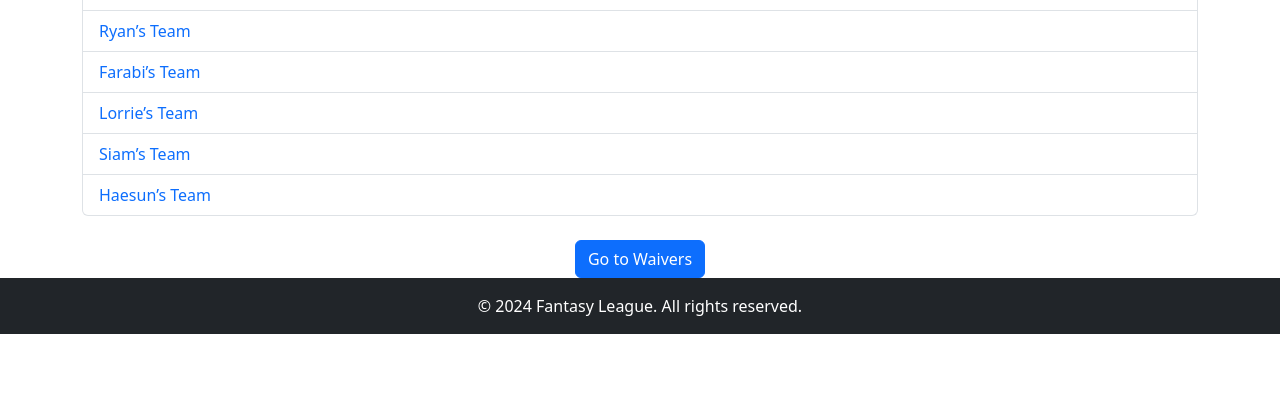
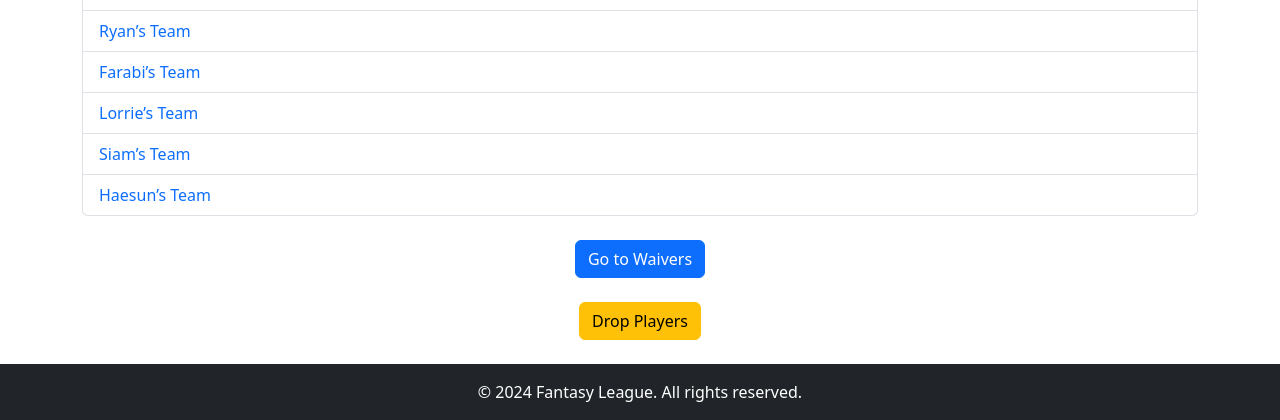
Before and after one commit to jonasdao808/fantasy_league, a Flask app: template templates/league.html in a window 1280 px wide. Shown: the part 445-865 px from the top of the page. Before the commit the page ends 779 px from the top, so only its background shows below. Run offline with Flask 3, Linux system fonts and the light colour scheme; the template is opened without the code that fills it: values that come from a table or form of the project are taken from there, others are empty; data comes from the database, SQL or seed files in the repository; parts of the project's set-up code (start-up, migrations or seed data) failed here and were passed over.

Commit message:
Update league.html
added drop button

```diff
--- a/templates/league.html
+++ b/templates/league.html
@@ -61,6 +61,12 @@
         <a href="{{ url_for('waivers') }}" class="btn btn-primary">Go to Waivers</a>
     </div>
 
+    <div class="container mt-4 text-center">
+        <a href="{{ url_for('drop_page', league_id=league.league_ID) }}" class="btn btn-warning">Drop Players</a>
+    </div>
+
+    <br/>
+
     <!-- Optional footer -->
     <footer class="bg-dark text-white text-center py-3">
         &copy; 2024 Fantasy League. All rights reserved.
```
